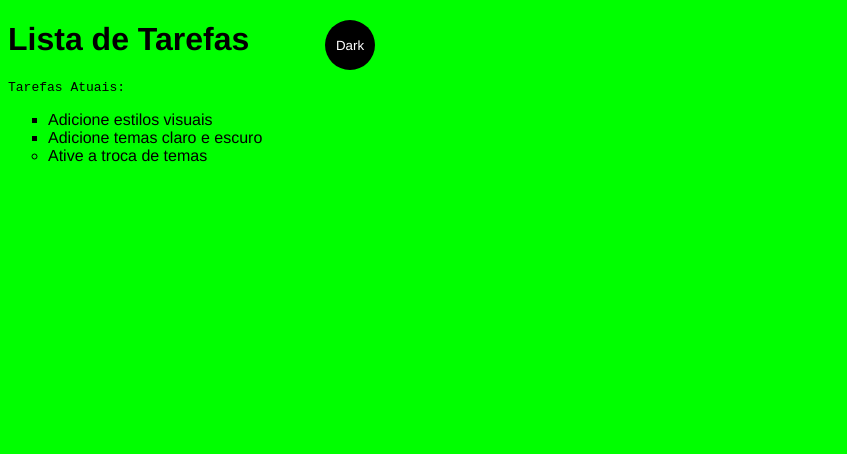
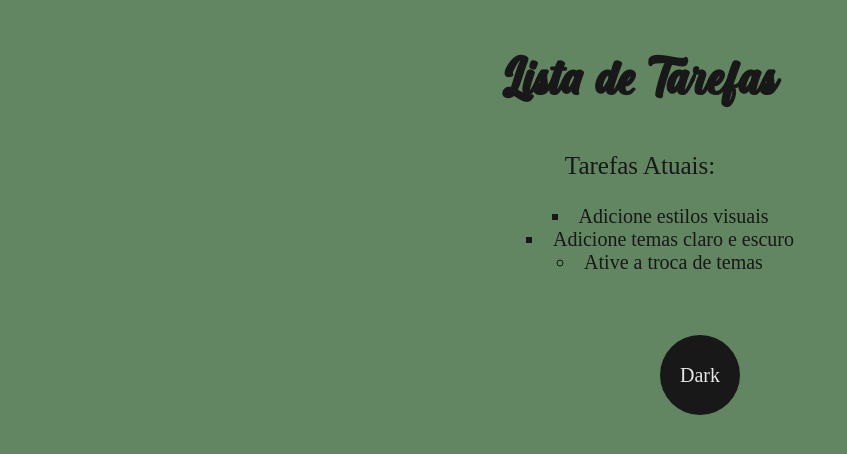
Before and after one commit to prodbyvinx/site-basico, a plain HTML site: page index.html in a window 1280 px wide. Shown: the whole page, without its empty margins (0-847 px from the left). Drawn offline with Linux system fonts and the light colour scheme; a web font is replaced by a local one.

Commit message:
Segunda atualização do projeto

```diff
--- a/main.css
+++ b/main.css
@@ -1,17 +1,31 @@
 body {
-    font-family: monospace;
+    text-align: center;
+    font-size: 20px;
 }
 ul {
     font-family: Helvetica;
 }
 li {
     list-style: circle;
+    list-style-position: inside;
+    font-family: 'fina';
 }
 .list{
     list-style: square;
+    list-style-position: inside;
+    text-align: center;
+    font-family: 'fina';
 }
+
 #msg {
-    font-family: monospace;
+
+    font-family: 'regular';
+    font-size: 25px;
+}
+
+h1 {
+    font-family: 'cake';
+    font-size: 65px;
 }
 
 .light-theme {
@@ -27,11 +41,25 @@ li {
     --btnBg: var(--white);
     --btnFontColor: var(--black);
 }
+@font-face {
+    font-family: 'regular';
+    src: url(NexaText-Trial-Regular.ttf);
+}
+
+@font-face {
+    font-family: 'fina';
+    src: url(NexaText-Trial-Thin.ttf);
+}
+
+@font-face {
+    font-family: 'cake';
+    src: url(Cream\ Cake.otf);
+}
 
 :root {
-    --green: #00FF00;
-    --white: #FFFFFF;
-    --black: #000000;
+    --green: #628562;
+    --white: #e7e7e7;
+    --black: #181818;
 }
 
 * {
@@ -44,14 +72,17 @@ body {
 }
 
 .btn {
+    font-family: 'regular';
     position:absolute;
-    top: 20px;
-    left: 325px;
-    height: 50px;
-    width: 50px;
+    top: 335px;
+    left: 660px;
+    height: 80px;
+    width: 80px;
     border-radius: 50%;
     border: none;
     color: var(--btnFontColor);
     background-color: var(--btnBg);
+    font-size: 20px;
+
 }
     .btn:focus { outline-style: none; }
```
Also changed, not shown: Cream Cake.otf (added), 2 other files.
